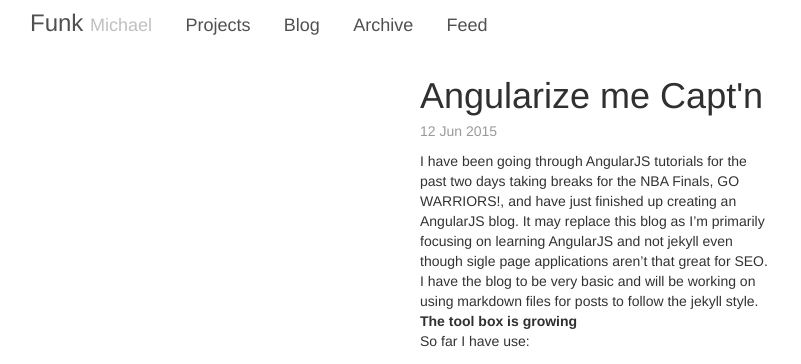
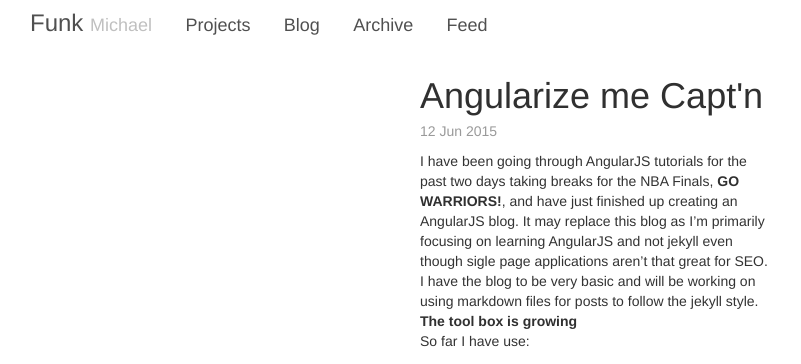
Before and after one commit to mafunk92/mafunk92.github.io, a Jekyll site: the page built from blog/_posts/2015-06-12-ngBlog.md, in a window 1280 px wide. Shown: the top 364 px of the page, without its empty margins (45-846 px from the left). Built offline with Jekyll 4.4.1, drawn with Linux system fonts in a browser that asks for light colours.

```diff
--- a/blog/_posts/2015-06-12-ngBlog.md
+++ b/blog/_posts/2015-06-12-ngBlog.md
@@ -5,7 +5,7 @@ date:   2015-06-12 13:43:31
 categories: blog
 permalink: ng-blog
 ---
-I have been going through AngularJS tutorials for the past two days taking breaks for the NBA Finals, GO WARRIORS!, and have just finished up creating an AngularJS blog. It may replace this blog as I'm primarily focusing on learning AngularJS and not jekyll even though sigle page applications aren't that great for SEO. I have the blog to be very basic and will be working on using markdown files for posts to follow the jekyll style.
+I have been going through AngularJS tutorials for the past two days taking breaks for the NBA Finals, **GO WARRIORS!**, and have just finished up creating an AngularJS blog. It may replace this blog as I'm primarily focusing on learning AngularJS and not jekyll even though sigle page applications aren't that great for SEO. I have the blog to be very basic and will be working on using markdown files for posts to follow the jekyll style.
 <br>
 **The tool box is growing**<br>
 So far I have use:<br>
```
